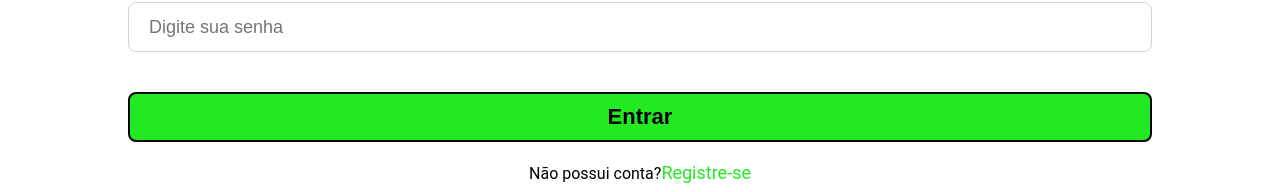
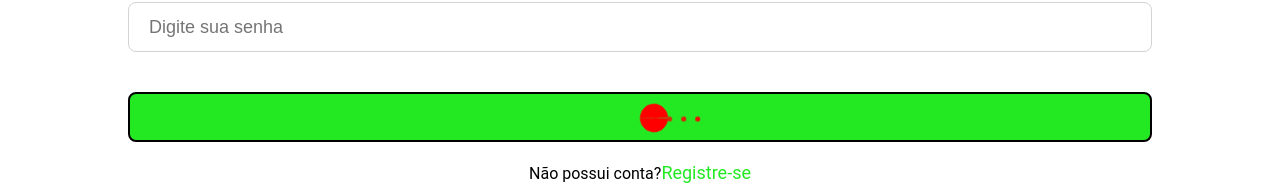
Before and after one commit to lincolnzera1/Lit-feed, a React (Vite) app: page / in a window 1280 px wide. Both pictures are taken after a click on the button "Entrar". Shown: the part 536-728 px from the top of the page. Built offline with nearby package versions, Linux system fonts and the light colour scheme; no server answers.

Commit message:
Melhorando a tela de login :)

```diff
--- a/package.json
+++ b/package.json
@@ -19,6 +19,7 @@
     "react-dom": "^18.2.0",
     "react-native-keyboard-aware-scroll-view": "^0.9.5",
     "react-router-dom": "^6.10.0",
+    "react-spinners": "^0.13.8",
     "styled-components": "^5.3.9"
   },
   "devDependencies": {
--- a/src/pages/Cadastro/Cadastro.tsx
+++ b/src/pages/Cadastro/Cadastro.tsx
@@ -38,7 +38,6 @@ const Cadastro = () => {
     }
 
     return (
-        <KeyboardAwareScrollView>
         <CadastroScreen>
             <ContainerCadastro>
                 <h2>E-lit</h2>
@@ -65,9 +64,6 @@ const Cadastro = () => {
 
             </ContainerCadastro>
         </CadastroScreen>
-
-
-        </KeyboardAwareScrollView>
     )
 }
 
--- a/src/pages/Login/login.tsx
+++ b/src/pages/Login/login.tsx
@@ -11,6 +11,7 @@ import { getFirestore, collection, getDocs } from 'firebase/firestore/lite';
 import { criarUsuario } from '../../firebaseConfig';
 import { logarUsuario } from '../../services/actions/login';
 import { useNavigate } from 'react-router-dom';
+import { PacmanLoader } from 'react-spinners';
 
 const Login = () => {
 
@@ -18,6 +19,7 @@ const Login = () => {
 
     const [email, setEmail] = useState<string>("");
     const [senha, setSenha] = useState<string>("");
+    const [loadState, setLoadState] = useState<boolean>(false);
 
     function handleClick() {
         // storeString("alouu");
@@ -43,15 +45,24 @@ const Login = () => {
                 />
                 <LoginButton
                     onClick={() => {
+                        setLoadState(true);
                         logarUsuario(email, senha)
                             .then((user) => {
                                 console.log(`Usuário ${JSON.stringify(user)} logado com sucesso`);
                                 navigate('/feed');
+                                setLoadState(false)
                             })
                             .catch((error) => {
                                 console.error(`Erro ao logarr: ${error.message}`);
+                                setLoadState(false)
                             });
-                    }}>Entrar
+                    }}>
+                    {
+                        loadState ?
+                            <PacmanLoader style={{ textAlign: "center", position: "absolute", top: 10 }} color="red" size={14} />
+                            :
+                            "Entrar"
+                    }
                 </LoginButton>
                 <p>Não possui conta?
                     <SpanLogin
--- a/src/pages/Login/style.ts
+++ b/src/pages/Login/style.ts
@@ -12,6 +12,12 @@ export const LoginScreen = styled.div`
     justify-content: center;
 
     padding-top: 80px;
+
+    @media screen and (max-height: 560px){
+        padding-top: 30px;
+    }
+
+
 `
 
 export const ContainerBrancoLogin = styled.div`
@@ -41,10 +47,16 @@ export const ContainerBrancoLogin = styled.div`
 export const LogoLit = styled.img`
 
     padding-left: 25px;
+
+
+    @media screen and (max-height: 560px){
+        padding-bottom: 200px;
+        margin-bottom: 300px;
+    }
 `
 
 export const LoginInput = styled.input`
-    height: 50px;
+    min-height: 50px;
     width: 80%;
 
     border: 1px solid lightgray;
@@ -64,8 +76,10 @@ export const LoginInput = styled.input`
 export const LoginButton = styled.button`
     background-color: #22e922;
 
+    position: relative;
+
     width: 80%;
-    height: 50px;
+    min-height: 50px;
 
     text-align: center;
     font-size: 22px;
```
Also changed, not shown: 1 other file (tests, documents, lock files or other folders). Lines whose indentation alone changed are shown as unchanged.
